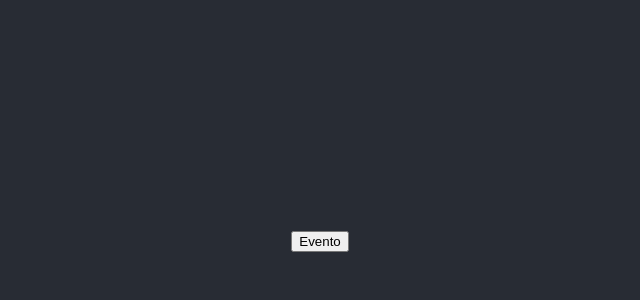
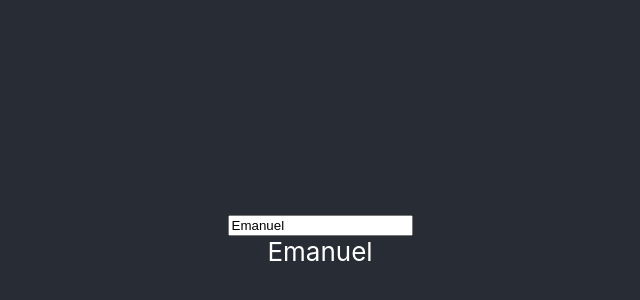
Before and after one commit to emanueltobias/etnews, a React (Create React App) app in the folder etnews-ui/: page / in a window 1280 px wide. Shown: the part 164-464 px from the top of the page, without its empty margins (320-960 px from the left). Built offline with nearby package versions, Linux system fonts and the light colour scheme.

Commit message:
Interligação com formulários

```diff
--- a/etnews-ui/src/App.tsx
+++ b/etnews-ui/src/App.tsx
@@ -1,25 +1,12 @@
 import './App.css';
+import Form from './components/Form';
 
 function App() {
-  console.log('renderizou app')
-
-  function handleClick(e: React.MouseEvent<HTMLButtonElement, MouseEvent>) {
-   e.preventDefault()
-  }
 
   return (
     <div className="App">
       <header className="App-header">
-
-        <form action="/test">
-
-          <button
-            type="submit"
-            onClick={handleClick}
-          >
-            Evento
-          </button>
-        </form>
+        <Form />
       </header>
     </div>
   );
--- /dev/null
+++ b/etnews-ui/src/components/Form.tsx
@@ -0,0 +1,16 @@
+import { useState } from "react"
+
+export default function Form() {
+    const [name, setName] = useState('Emanuel')
+    return <div>
+        <input
+            placeholder="Nome"
+            type="text"
+            value={name}
+            onChange={e => setName(e.target.value)}
+        />
+        <div>
+            {name}
+        </div>
+    </div>
+}
```
